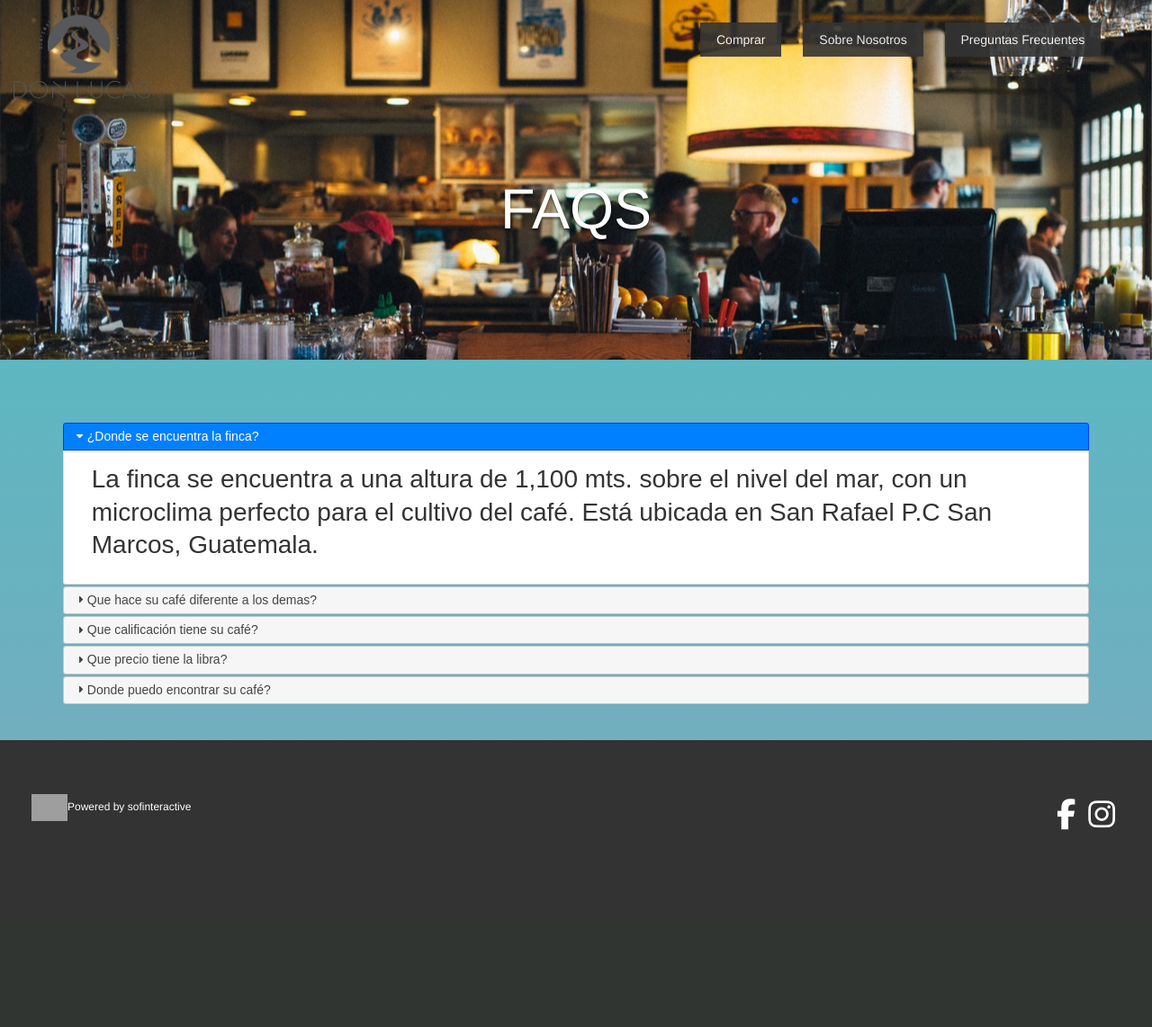
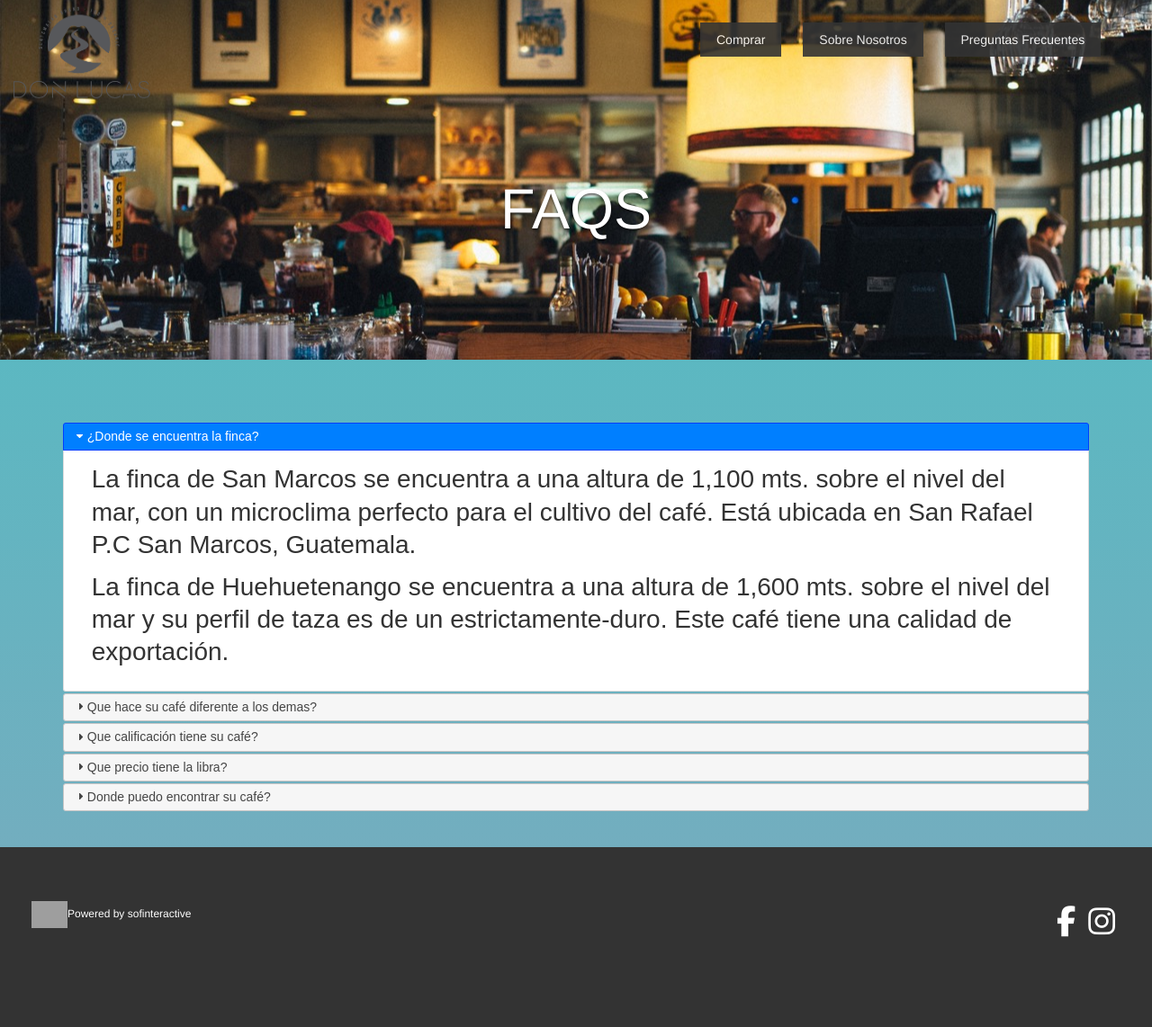
Before and after one commit to rmeoni/nakamarra, a Rails app: page /faq in a window 1280 px wide. Shown: the whole page at 90% size. Before the commit the page ends 923 px from the top, so only its background shows below. Run offline with Rails 7, Linux system fonts and the light colour scheme; style sheets or scripts are compiled from the project's sources; some libraries are stand-ins or nearby versions; grey boxes are pictures that could not be loaded.

Commit message:
adding to FAQ

```diff
--- a/app/views/pages/faq.html.erb
+++ b/app/views/pages/faq.html.erb
@@ -13,7 +13,8 @@
 		<div id="accordion">
   <h3>¿Donde se encuentra la finca?</h3>
   <div>
-    <p>La finca se encuentra a una altura de 1,100 mts. sobre el nivel del mar, con un microclima perfecto para el cultivo del caf&eacute;. Est&aacute; ubicada en San Rafael P.C San Marcos, Guatemala.</p>
+    <p>La finca de San Marcos se encuentra a una altura de 1,100 mts. sobre el nivel del mar, con un microclima perfecto para el cultivo del caf&eacute;. Est&aacute; ubicada en San Rafael P.C San Marcos, Guatemala.</p>
+    <p>La finca de Huehuetenango se encuentra a una altura de 1,600 mts. sobre el nivel del mar y su perfil de taza es de un estrictamente-duro. Este caf&eacute; tiene una calidad de exportaci&oacute;n.</p>
   </div>
   <h3>Que hace su caf&eacute; diferente a los demas?</h3>
   <div>
```
